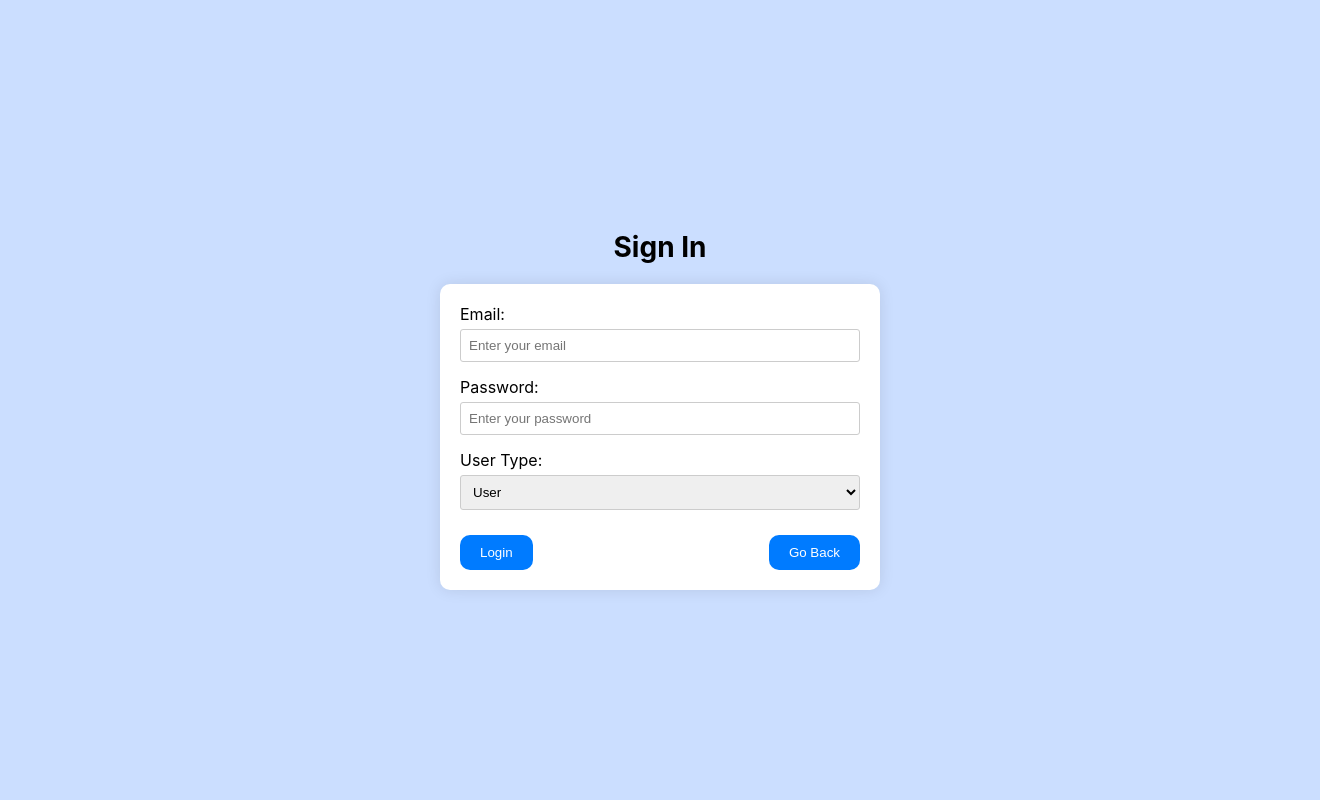
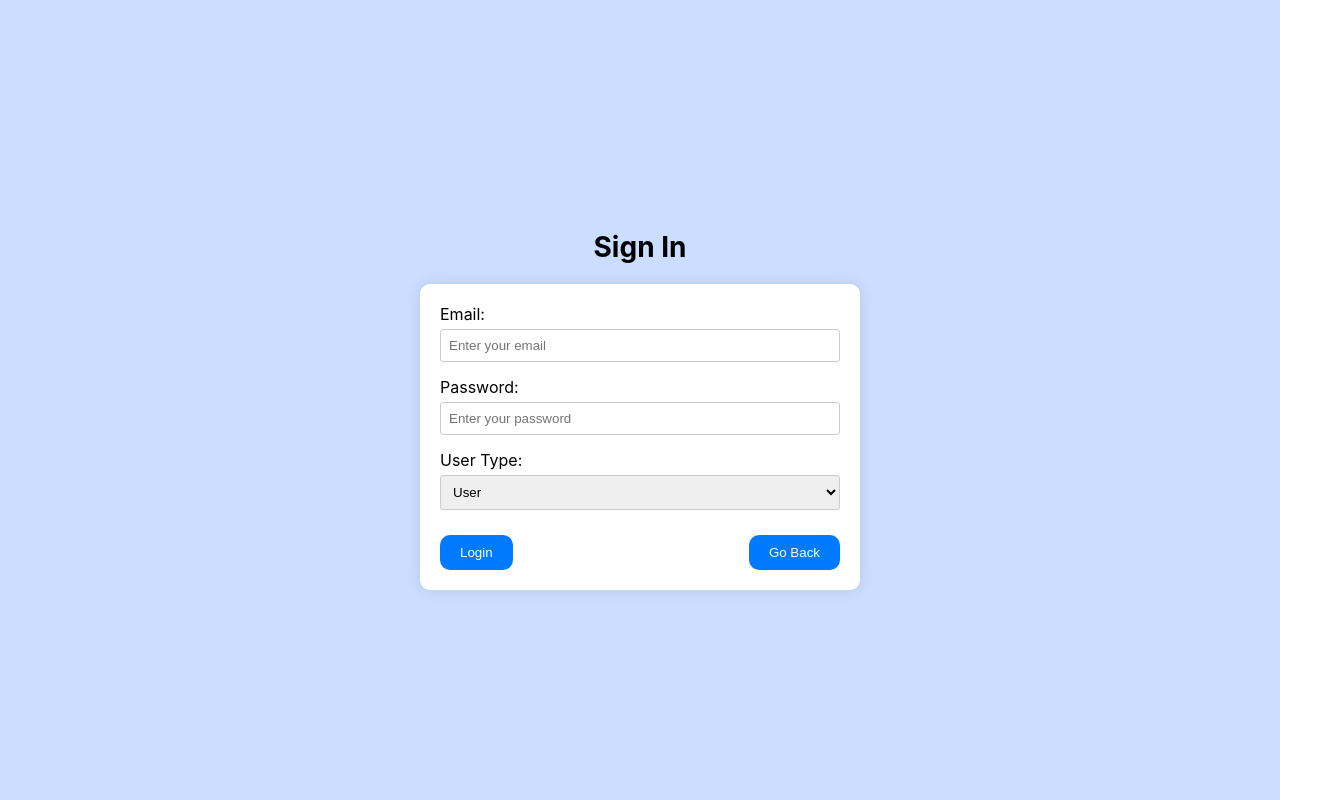
Before and after one commit to Mihir355/Ticket-Support-System, a React (Create React App) app in the folder frontend/: page /signin in a window 1280 px wide. Shown: the whole page, 1320 px wide, since content can reach past the window. Built offline with nearby package versions, Linux system fonts and the light colour scheme.

Commit message:
modified stylings

```diff
--- a/frontend/src/styling/signin.css
+++ b/frontend/src/styling/signin.css
@@ -1,3 +1,8 @@
+body {
+  margin: 0;
+  overflow-x: hidden;
+}
+
 .signin-container {
   display: flex;
   flex-direction: column;
@@ -7,6 +12,7 @@
   height: 100vh;
   width: 100vw;
   padding: 0 20px;
+  box-sizing: border-box;
 }
 
 .signin-title {
--- a/frontend/src/styling/signup.css
+++ b/frontend/src/styling/signup.css
@@ -1,3 +1,8 @@
+body {
+  margin: 0;
+  overflow-x: hidden;
+}
+
 .signup-container {
   display: flex;
   flex-direction: column;
@@ -7,6 +12,7 @@
   height: 100vh;
   width: 100vw;
   padding: 0 20px;
+  box-sizing: border-box;
 }
 
 .signup-title {
```
